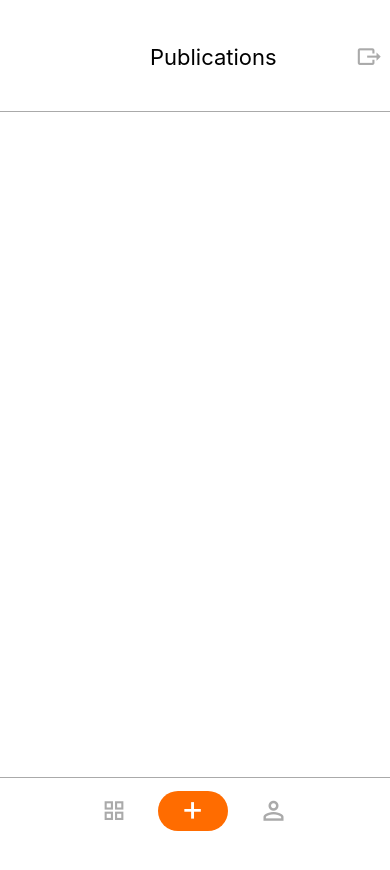
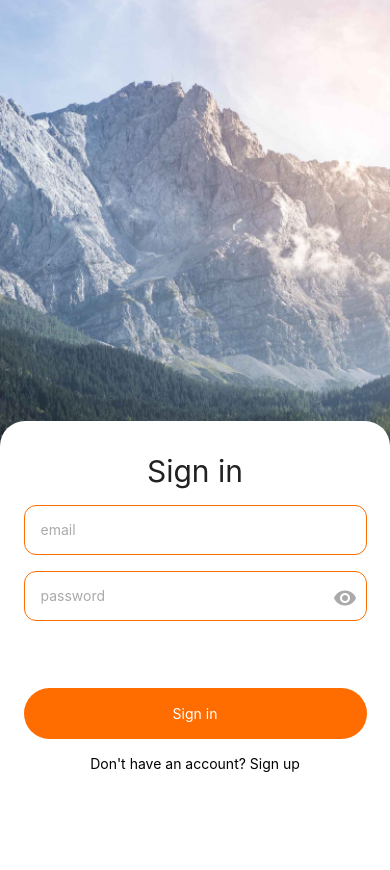
Before and after one commit to KaterynaValuiska/goit-react-native, a React Native app in the folder MyProject/: screen / in a window 390 px wide. Shown: the top 870 px of the page. Before the commit the page ends 844 px from the top, so only its background shows below. Built offline with nearby package versions, Linux system fonts and the light colour scheme.

Commit message:
fix focus

```diff
--- a/MyProject/App.js
+++ b/MyProject/App.js
@@ -13,9 +13,9 @@ export default function App() {
         resizeMode="cover"
         style={{ width: "100%", height: "100%" }}
       >
-        {/* <LoginScreen /> */}
+        <LoginScreen />
         {/* <RegistrationScreen /> */}
-        <PostsScreen />
+        {/* <PostsScreen /> */}
       </ImageBackground>
       <StatusBar style="auto" />
     </View>
--- a/MyProject/Screens/LoginScreen.jsx
+++ b/MyProject/Screens/LoginScreen.jsx
@@ -1,32 +1,57 @@
-import { StyleSheet, Text, View, TextInput, Pressable } from "react-native";
+import {
+  StyleSheet,
+  Text,
+  View,
+  TextInput,
+  Pressable,
+  TouchableWithoutFeedback,
+  Keyboard,
+} from "react-native";
 import { useState } from "react";
 import { MaterialCommunityIcons } from "@expo/vector-icons";
 function LoginScreen() {
+  const [email, setEmail] = useState("");
+  const [emailFocus, setEmailFocus] = useState(true);
   const [password, setPassword] = useState("");
+  const [passwordFocus, setPasswordFocus] = useState(true);
   const [showPassword, setShowPassword] = useState(false);
-  const [focus, setFocus] = useState(true);
   const toggleShowPassword = () => {
     setShowPassword(!showPassword);
   };
+  const signUp = () => {
+    console.debug("Welcome!");
+    console.debug(`${email}, ${password}`);
+  };
+
   return (
-    <View style={{ ...styles.container, top: focus ? 273 : 323 }}>
+    <TouchableWithoutFeedback onPress={Keyboard.dismiss}>
+      <View
+        style={{
+          ...styles.container,
+          top: emailFocus || passwordFocus ? 273 : 323,
+        }}
+      >
         <Text style={styles.title}>Sign in</Text>
         <TextInput
-        style={styles.input}
+          style={!emailFocus ? input : inputFocus}
           placeholder="email"
           type="email"
+          value={email}
           placeholderTextColor="#aaa"
-        autoComplete="email"
+          onChangeText={setEmail}
+          onFocus={() => setEmailFocus(true)}
+          onBlur={() => setEmailFocus(false)}
         />
         <TextInput
-        style={styles.input}
+          style={!passwordFocus ? input : inputFocus}
           placeholder="password"
           type="password"
           placeholderTextColor="#aaa"
           secureTextEntry={!showPassword}
           value={password}
           onChangeText={setPassword}
-        autoComplete="password"
+          onFocus={() => setPasswordFocus(true)}
+          onBlur={() => setPasswordFocus(false)}
         />
         <MaterialCommunityIcons
           name={showPassword ? "eye-off" : "eye"}
@@ -35,20 +60,18 @@ function LoginScreen() {
           style={styles.icon}
           onPress={toggleShowPassword}
         />
-      <Pressable
-        style={styles.button}
-        onPress={() => console.log("Button with adjusted color pressed")}
-      >
+        <Pressable style={styles.button} onPress={signUp}>
           <Text style={styles.text}>Sign in</Text>
         </Pressable>
         <Text style={styles.textSignUp}>Don't have an account? Sign up</Text>
       </View>
+    </TouchableWithoutFeedback>
   );
 }
 
 const styles = StyleSheet.create({
   container: {
-    width: 375,
+    width: "100%",
     height: 549,
     paddingTop: 32,
     backgroundColor: "white",
@@ -58,20 +81,6 @@ const styles = StyleSheet.create({
     margin: "auto",
   },
 
-  input: {
-    marginRight: 16,
-    marginLeft: 16,
-    marginBottom: 0,
-    marginTop: 16,
-    borderWidth: 1,
-    padding: 16,
-    width: 343,
-    height: 50,
-    borderColor: "#E8E8E8",
-    borderRadius: 12,
-    color: "black",
-    backgroundColor: "#F6F6F6",
-  },
   icon: {
     top: -35,
     left: 150,
@@ -104,4 +113,35 @@ const styles = StyleSheet.create({
     marginBottom: 30,
   },
 });
+
+const input = {
+  marginRight: 16,
+  marginLeft: 16,
+  marginBottom: 0,
+  marginTop: 16,
+  borderWidth: 1,
+  padding: 16,
+  width: 343,
+  height: 50,
+  borderColor: "#E8E8E8",
+  borderRadius: 12,
+  color: "black",
+  backgroundColor: "#F6F6F6",
+};
+
+const inputFocus = {
+  marginRight: 16,
+  marginLeft: 16,
+  marginBottom: 0,
+  marginTop: 16,
+  borderWidth: 1,
+  padding: 16,
+  width: 343,
+  height: 50,
+  borderColor: "#FF6C00",
+  borderRadius: 12,
+  color: "black",
+  backgroundColor: "#ffffff",
+};
+
 export default LoginScreen;
--- a/MyProject/Screens/PostsScreen.jsx
+++ b/MyProject/Screens/PostsScreen.jsx
@@ -5,9 +5,17 @@ function PostsScreen() {
     <View style={styles.continer}>
       <View style={styles.continerHeader}>
         <Text style={styles.title}>Publications</Text>
-        <MaterialCommunityIcons name={"export"} size={25} color="#aaa" />
+        <MaterialCommunityIcons
+          name={"export"}
+          size={25}
+          color="#aaa"
+          style={styles.iconHeader}
+        />
       </View>
-      <View style={styles.continerContent}></View>
+      <View style={styles.continerContent}>
+        <View style={styles.userPhoto}></View>
+        <Text style={styles.userData}>User name{"\n"}example@mail</Text>
+      </View>
       <View style={styles.continerFooter}>
         <MaterialCommunityIcons
           name={"view-grid-outline"}
@@ -34,22 +42,25 @@ const styles = StyleSheet.create({
   title: {
     fontSize: 22,
     paddingStart: 150,
+    paddingTop: 20,
   },
   continerHeader: {
     flex: 1,
     flexDirection: "row",
     paddingTop: 44,
     gap: 80,
-    borderBottomColor: "#aaa",
+    borderBottomColor: "#E8E8E8",
     borderBottomWidth: 1,
   },
   continerContent: {
     flex: 10,
+    flexDirection: "row",
+    gap: 8,
   },
   continerFooter: {
     flex: 1,
     flexDirection: "row",
-    borderTopColor: "#aaa",
+    borderTopColor: "#E8E8E8",
     borderTopWidth: 1,
     alignItems: "center",
     justifyContent: "center",
@@ -69,6 +80,22 @@ const styles = StyleSheet.create({
     fontSize: 35,
     top: -4,
   },
+  userPhoto: {
+    width: 60,
+    height: 60,
+    backgroundColor: "#F6F6F6",
+    borderColor: "#E8E8E8",
+    borderRadius: 12,
+    borderWidth: 1,
+    marginLeft: 16,
+    marginTop: 32,
+  },
+  userData: {
+    marginTop: 48,
+  },
+  iconHeader: {
+    paddingTop: 20,
+  },
 });
 
 export default PostsScreen;
--- a/MyProject/Screens/RegistrationScreen.jsx
+++ b/MyProject/Screens/RegistrationScreen.jsx
@@ -11,10 +11,12 @@ import {
 import { MaterialCommunityIcons } from "@expo/vector-icons";
 function RegistrationScreen() {
   const [name, setName] = useState("");
+  const [nameFocus, setNameFocus] = useState(true);
   const [email, setEmail] = useState("");
+  const [emailFocus, setEmailFocus] = useState(true);
   const [password, setPassword] = useState("");
+  const [passwordFocus, setPasswordFocus] = useState(true);
   const [showPassword, setShowPassword] = useState(false);
-  const [focus, setFocus] = useState(true);
   const toggleShowPassword = () => {
     setShowPassword(!showPassword);
   };
@@ -22,16 +24,15 @@ function RegistrationScreen() {
     console.debug("Welcome!");
     console.debug(`${name}, ${email}, ${password}`);
   };
-  const onFocus = () => {
-    setFocus(true);
-  };
-  const onBlur = () => {
-    setFocus(false);
-  };
 
   return (
     <TouchableWithoutFeedback onPress={Keyboard.dismiss}>
-      <View style={{ ...styles.container, top: focus ? 143 : 263 }}>
+      <View
+        style={{
+          ...styles.container,
+          top: nameFocus || emailFocus || passwordFocus ? 143 : 263,
+        }}
+      >
         <View style={styles.photoBlok}>
           <MaterialCommunityIcons
             name={"plus-circle-outline"}
@@ -44,35 +45,35 @@ function RegistrationScreen() {
         <Text style={styles.title}>Registration</Text>
 
         <TextInput
-          style={!focus ? input : inputFocus}
+          style={!nameFocus ? input : inputFocus}
           placeholder="Login"
           type="text"
           value={name}
           placeholderTextColor="#aaa"
           onChangeText={setName}
-          onFocus={onFocus}
-          onBlur={onBlur}
+          onFocus={() => setNameFocus(true)}
+          onBlur={() => setNameFocus(false)}
         />
         <TextInput
-          style={!focus ? input : inputFocus}
+          style={!emailFocus ? input : inputFocus}
           placeholder="email"
           type="email"
           value={email}
           placeholderTextColor="#aaa"
           onChangeText={setEmail}
-          onFocus={onFocus}
-          onBlur={onBlur}
+          onFocus={() => setEmailFocus(true)}
+          onBlur={() => setEmailFocus(false)}
         />
         <TextInput
-          style={!focus ? input : inputFocus}
+          style={!passwordFocus ? input : inputFocus}
           placeholder="password"
           type="password"
           placeholderTextColor="#aaa"
           secureTextEntry={!showPassword}
           value={password}
           onChangeText={setPassword}
-          onFocus={onFocus}
-          onBlur={onBlur}
+          onFocus={() => setPasswordFocus(true)}
+          onBlur={() => setPasswordFocus(false)}
         />
 
         <MaterialCommunityIcons
@@ -94,7 +95,7 @@ function RegistrationScreen() {
 const styles = StyleSheet.create({
   container: {
     flex: 1,
-    width: 375,
+    width: "100%",
     height: 549,
     paddingTop: 100,
     backgroundColor: "white",
@@ -119,7 +120,7 @@ const styles = StyleSheet.create({
   },
   icon: {
     top: -35,
-    left: 320,
+    left: 145,
   },
   title: {
     textAlign: "center",
```
Lines whose indentation alone changed are shown as unchanged.
